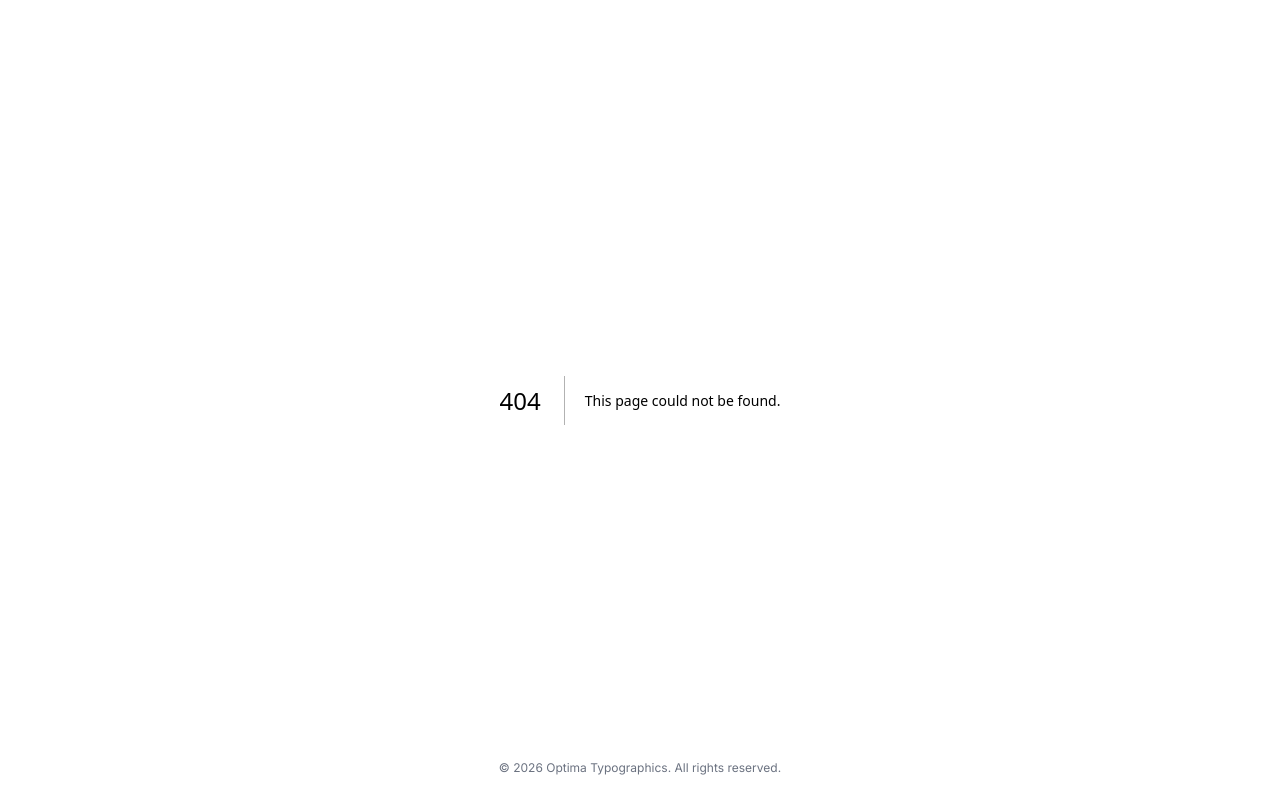
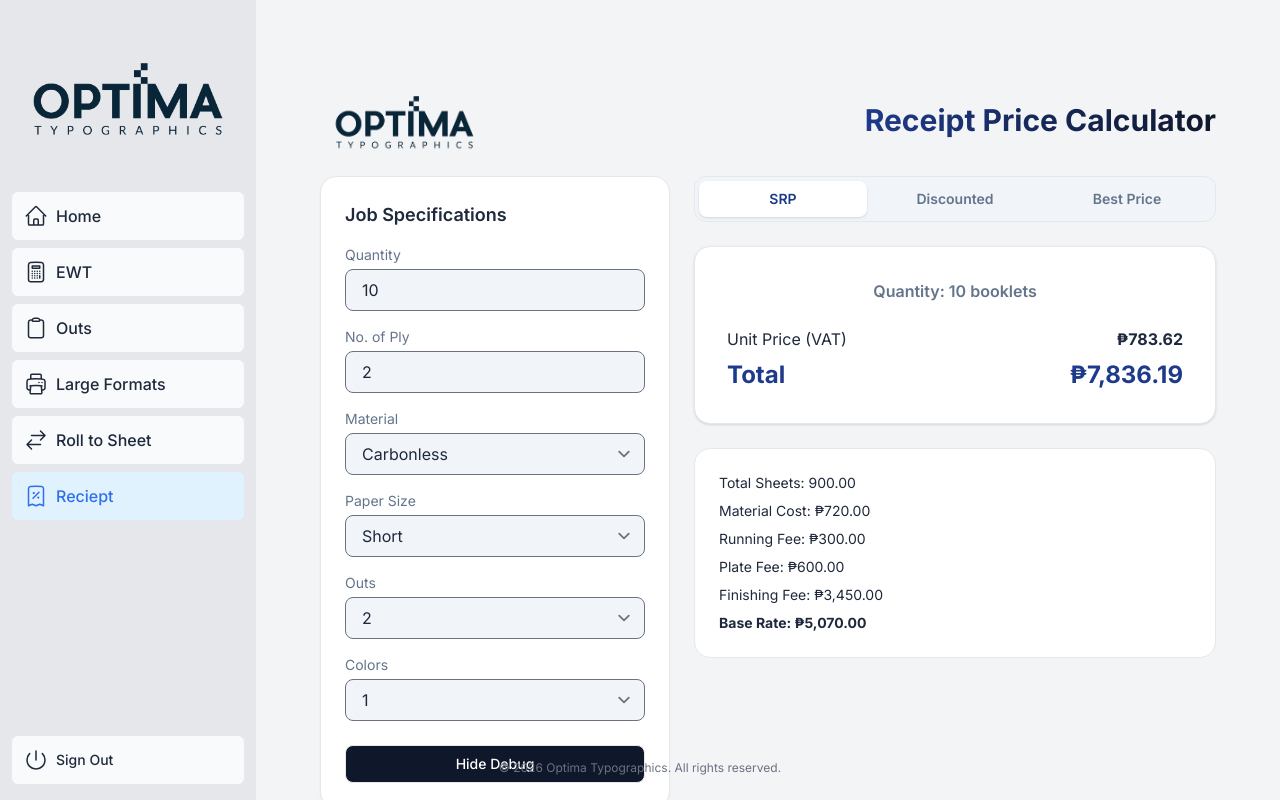
Before and after one commit to nathgsa/project, a Next.js app: page /dashboard/reciept in a window 1280 px wide. Before the commit this address had no page. Built offline with nearby package versions, Linux system fonts and the light colour scheme; a web font is replaced by a local one.

Commit message:
modified and add new files for reciept calculator

```diff
--- /dev/null
+++ b/app/components/RecieptCalculator.tsx
@@ -0,0 +1,340 @@
+'use client';
+
+import { useState } from 'react';
+
+/* =======================
+   CONFIG
+======================= */
+const config = {
+  setsPerBooklet: 50,
+  overRun: 200,
+  runningRate: 300,
+  sortingFee: 350,
+  plateRate: 600,
+  bookletFee: 10,
+  adminFee: 3000,
+  margins: {
+    SRP: 0.38,
+    Discounted: 0.25,
+    BestPrice: 0.15,
+  },
+  materials: {
+    Carbonless: {
+      Short: 0.8,
+      Long: 0.9,
+    },
+    Bond: {
+      Short: 0.7,
+      Long: 0.8,
+    },
+  },
+};
+
+type MarginKey = keyof typeof config.margins;
+
+interface Inputs {
+  qty: number;
+  ply: number;
+  material: keyof typeof config.materials;
+  sizeVariant: 'Short' | 'Long';
+  outs: number;
+  numColors: number;
+}
+
+/* =======================
+   CALCULATOR
+======================= */
+function calculateMarginPrice(base: number, marginRate: number, qty: number) {
+  const netOfVat = base * (1 + marginRate);
+  const withVat = netOfVat * 1.12;
+
+  return {
+    netOfVat,
+    withVat,
+    unitNet: netOfVat / qty,
+    unitVat: withVat / qty,
+  };
+}
+
+function calculateCost(inputs: Inputs) {
+  const {
+    qty,
+    ply,
+    material,
+    sizeVariant,
+    outs,
+    numColors,
+  } = inputs;
+
+  const {
+    setsPerBooklet,
+    overRun,
+    runningRate,
+    sortingFee,
+    bookletFee,
+    adminFee,
+    margins,
+    materials,
+    plateRate,
+  } = config;
+
+  const totalSheets =
+    (qty * setsPerBooklet * ply) / outs + overRun * ply;
+
+  const materialPrice = materials[material][sizeVariant];
+  const materialCost = totalSheets * materialPrice;
+
+  const per1k = Math.max(1, totalSheets / 1000);
+  const plateFee = numColors * plateRate;
+  const runningFee = runningRate * per1k * numColors;
+
+  const finishingFee =
+    sortingFee * per1k + bookletFee * qty + adminFee;
+
+  const baseRate =
+    materialCost + plateFee + runningFee + finishingFee;
+
+  return {
+    totalSheets,
+    materialCost,
+    per1k,
+    plateFee,
+    runningFee,
+    finishingFee,
+    baseRate,
+    totals: {
+      SRP: calculateMarginPrice(baseRate, margins.SRP, qty),
+      Discounted: calculateMarginPrice(
+        baseRate,
+        margins.Discounted,
+        qty
+      ),
+      BestPrice: calculateMarginPrice(
+        baseRate,
+        margins.BestPrice,
+        qty
+      ),
+    },
+  };
+}
+
+/* =======================
+   COMPONENT
+======================= */
+export default function ReceiptCalculator() {
+  const [inputs, setInputs] = useState<Inputs>({
+    qty: 10,
+    ply: 2,
+    material: 'Carbonless',
+    sizeVariant: 'Short',
+    outs: 2,
+    numColors: 1,
+  });
+
+  const [activeTier, setActiveTier] =
+    useState<MarginKey>('SRP');
+
+  const [isDebug, setIsDebug] = useState(true);
+
+  const results = calculateCost(inputs);
+
+  const handleChange = (
+    e: React.ChangeEvent<HTMLInputElement | HTMLSelectElement>
+  ) => {
+    const { name, value } = e.target;
+
+    setInputs((prev) => ({
+      ...prev,
+      [name]:
+        name === 'material' || name === 'sizeVariant'
+          ? value
+          : Number(value),
+    }));
+  };
+
+  const peso = (n: number) =>
+    new Intl.NumberFormat('en-PH', {
+      style: 'currency',
+      currency: 'PHP',
+    }).format(n);
+
+  return (
+    <div className="mx-auto max-w-6xl p-6 space-y-6">
+      {/* Header */}
+      <div className="flex flex-col md:flex-row md:items-center md:justify-between gap-4">
+        <img
+          src="/optima-logo.png"
+          alt="Optima"
+          className="h-16 object-contain"
+        />
+        <h1 className="text-3xl font-bold bg-gradient-to-r from-blue-900 to-slate-900 bg-clip-text text-transparent">
+          Receipt Price Calculator
+        </h1>
+      </div>
+
+      <div className="grid gap-6 md:grid-cols-[350px_1fr]">
+        {/* SIDEBAR */}
+        <div className="bg-white border rounded-2xl p-6 shadow-sm">
+          <h2 className="text-lg font-semibold mb-4">
+            Job Specifications
+          </h2>
+
+          {[
+            { label: 'Quantity', name: 'qty' },
+            { label: 'No. of Ply', name: 'ply' },
+          ].map((f) => (
+            <div key={f.name} className="mb-4">
+              <label className="block text-sm text-slate-500 mb-1">
+                {f.label}
+              </label>
+              <input
+                type="number"
+                name={f.name}
+                value={(inputs as any)[f.name]}
+                onChange={handleChange}
+                className="w-full rounded-lg border bg-slate-100 px-4 py-2 focus:ring-2 focus:ring-blue-900"
+              />
+            </div>
+          ))}
+
+          <div className="mb-4">
+            <label className="block text-sm text-slate-500 mb-1">
+              Material
+            </label>
+            <select
+              name="material"
+              value={inputs.material}
+              onChange={handleChange}
+              className="w-full rounded-lg border bg-slate-100 px-4 py-2"
+            >
+              <option value="Carbonless">Carbonless</option>
+              <option value="Bond">Bond</option>
+            </select>
+          </div>
+
+          <div className="mb-4">
+            <label className="block text-sm text-slate-500 mb-1">
+              Paper Size
+            </label>
+            <select
+              name="sizeVariant"
+              value={inputs.sizeVariant}
+              onChange={handleChange}
+              className="w-full rounded-lg border bg-slate-100 px-4 py-2"
+            >
+              <option value="Short">Short</option>
+              <option value="Long">Long</option>
+            </select>
+          </div>
+
+          <div className="mb-4">
+            <label className="block text-sm text-slate-500 mb-1">
+              Outs
+            </label>
+            <select
+              name="outs"
+              value={inputs.outs}
+              onChange={handleChange}
+              className="w-full rounded-lg border bg-slate-100 px-4 py-2"
+            >
+              {[1, 2, 3, 4].map((n) => (
+                <option key={n} value={n}>
+                  {n}
+                </option>
+              ))}
+            </select>
+          </div>
+
+          <div className="mb-6">
+            <label className="block text-sm text-slate-500 mb-1">
+              Colors
+            </label>
+            <select
+              name="numColors"
+              value={inputs.numColors}
+              onChange={handleChange}
+              className="w-full rounded-lg border bg-slate-100 px-4 py-2"
+            >
+              {[1, 2, 3, 4].map((n) => (
+                <option key={n} value={n}>
+                  {n}
+                </option>
+              ))}
+            </select>
+          </div>
+
+          <button
+            onClick={() => setIsDebug(!isDebug)}
+            className={`w-full rounded-lg border px-4 py-2 text-sm font-medium ${
+              isDebug
+                ? 'bg-slate-900 text-white'
+                : 'bg-white text-slate-600'
+            }`}
+          >
+            {isDebug ? 'Hide Debug' : 'Show Debug'}
+          </button>
+        </div>
+
+        {/* MAIN */}
+        <div className="space-y-6">
+          {/* Tabs */}
+          <div className="flex gap-1 rounded-xl bg-slate-100 p-1 border">
+            {(Object.keys(results.totals) as MarginKey[]).map(
+              (tier) => (
+                <button
+                  key={tier}
+                  onClick={() => setActiveTier(tier)}
+                  className={`flex-1 rounded-lg px-4 py-2 text-sm font-semibold ${
+                    activeTier === tier
+                      ? 'bg-white text-blue-900 shadow'
+                      : 'text-slate-500'
+                  }`}
+                >
+                  {tier === 'BestPrice'
+                    ? 'Best Price'
+                    : tier}
+                </button>
+              )
+            )}
+          </div>
+
+          {/* Price Card */}
+          <div className="bg-white border rounded-2xl p-8 shadow">
+            <div className="text-center text-slate-500 font-semibold mb-6">
+              Quantity: {inputs.qty} booklets
+            </div>
+
+            <div className="space-y-2">
+              <div className="flex justify-between">
+                <span>Unit Price (VAT)</span>
+                <strong>
+                  {peso(results.totals[activeTier].unitVat)}
+                </strong>
+              </div>
+              <div className="flex justify-between text-2xl font-bold text-blue-900">
+                <span>Total</span>
+                <span>
+                  {peso(results.totals[activeTier].withVat)}
+                </span>
+              </div>
+            </div>
+          </div>
+
+          {/* Debug */}
+          {isDebug && (
+            <div className="bg-white border rounded-2xl p-6 text-sm space-y-2">
+              <div>Total Sheets: {results.totalSheets.toFixed(2)}</div>
+              <div>Material Cost: {peso(results.materialCost)}</div>
+              <div>Running Fee: {peso(results.runningFee)}</div>
+              <div>Plate Fee: {peso(results.plateFee)}</div>
+              <div>Finishing Fee: {peso(results.finishingFee)}</div>
+              <div className="font-bold">
+                Base Rate: {peso(results.baseRate)}
+              </div>
+            </div>
+          )}
+        </div>
+      </div>
+    </div>
+  );
+}
--- a/app/dashboard/page.tsx
+++ b/app/dashboard/page.tsx
@@ -35,6 +35,11 @@ export default function DashboardPage() {
     name: "Roll to Sheet",
     href: "/dashboard/rolltosheet",
     image: "/wieght-bg.png",
+  },
+  {
+    name: "Reciept",
+    href: "/dashboard/reciept",
+    image: "/reciept-bg.jpg",
   },
 ];
 
--- /dev/null
+++ b/app/dashboard/reciept/page.tsx
@@ -0,0 +1,19 @@
+import RecieptCalculator from "@/app/components/RecieptCalculator";
+import { Suspense } from 'react';
+import { Metadata } from 'next';
+
+export const metadata: Metadata = {
+  title: 'Reciept',
+};
+
+export default function Page() {
+  return (
+    <div className="p-10">
+              <h1 className="text-3xl font-bold mb-6"></h1>
+              <Suspense>
+                <RecieptCalculator />
+              </Suspense>
+
+            </div>
+  )
+}
--- a/app/ui/dashboard/nav-links.tsx
+++ b/app/ui/dashboard/nav-links.tsx
@@ -5,7 +5,8 @@ import {
   CalculatorIcon,
   ClipboardIcon,
   PrinterIcon,
-  ArrowsRightLeftIcon
+  ArrowsRightLeftIcon,
+  ReceiptPercentIcon,
 } from '@heroicons/react/24/outline';
 import Link from 'next/link';
 import { usePathname } from 'next/navigation';
@@ -17,7 +18,8 @@ const links = [
   { name: 'EWT', href: '/dashboard/ewt', icon: CalculatorIcon },
   { name: 'Outs', href: '/dashboard/outs', icon: ClipboardIcon },
   { name: 'Large Formats', href: '/dashboard/printingtools', icon: PrinterIcon },
-  { name: 'Roll to Sheet', href: '/dashboard/rolltosheet', icon: ArrowsRightLeftIcon }
+  { name: 'Roll to Sheet', href: '/dashboard/rolltosheet', icon: ArrowsRightLeftIcon },
+  { name: 'Reciept', href: '/dashboard/reciept', icon: ReceiptPercentIcon },
 ];
 
 // Add a prop type for mobile toggle
```
